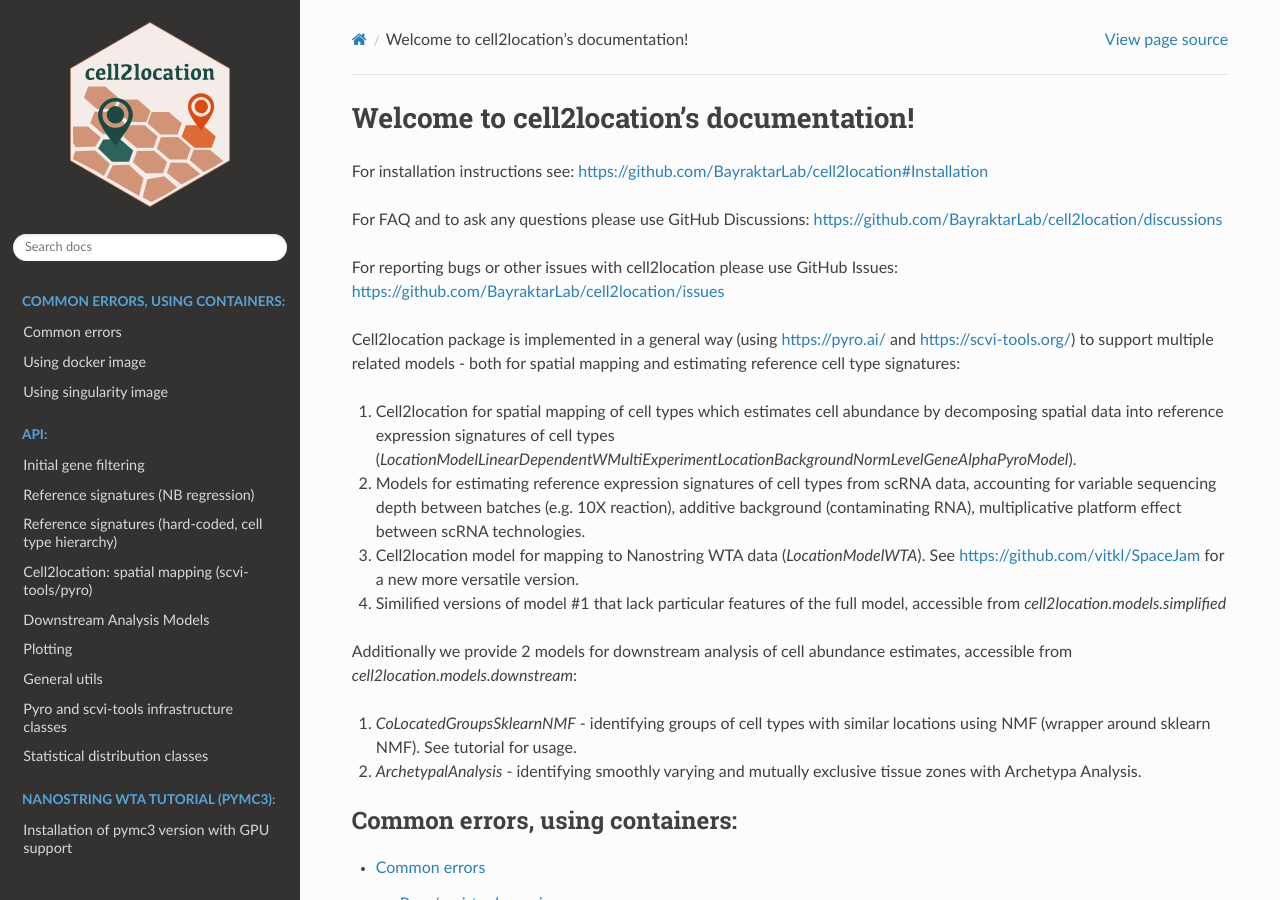
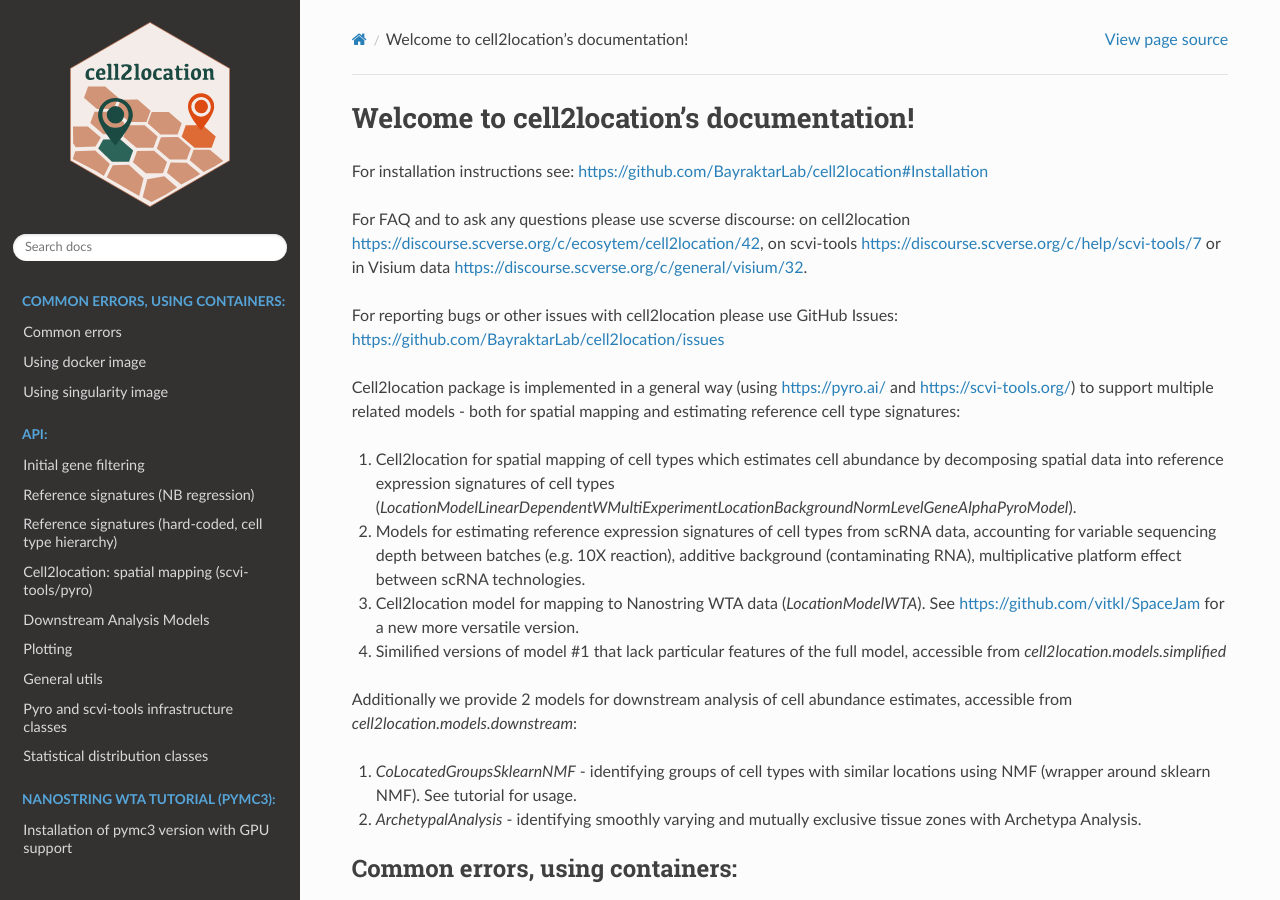
Before and after one commit to BayraktarLab/cell2location, a Sphinx documentation site: the page built from docs/index.rst, in a window 1280 px wide and 900 px high. Built offline with Sphinx 7.4.7 and the Read the Docs theme 2.0.0, drawn with Linux system fonts in a browser that asks for light colours; pages that are not in the unit, such as notebooks, are missing from menus.

Commit message:
Update index.rst

```diff
--- a/docs/index.rst
+++ b/docs/index.rst
@@ -8,7 +8,7 @@ Welcome to cell2location's documentation!
 
 For installation instructions see: https://github.com/BayraktarLab/cell2location#Installation
 
-For FAQ and to ask any questions please use GitHub Discussions: https://github.com/BayraktarLab/cell2location/discussions
+For FAQ and to ask any questions please use scverse discourse: on cell2location https://discourse.scverse.org/c/ecosytem/cell2location/42, on scvi-tools https://discourse.scverse.org/c/help/scvi-tools/7 or in Visium data https://discourse.scverse.org/c/general/visium/32.
 
 For reporting bugs or other issues with cell2location please use GitHub Issues: https://github.com/BayraktarLab/cell2location/issues
 
```
